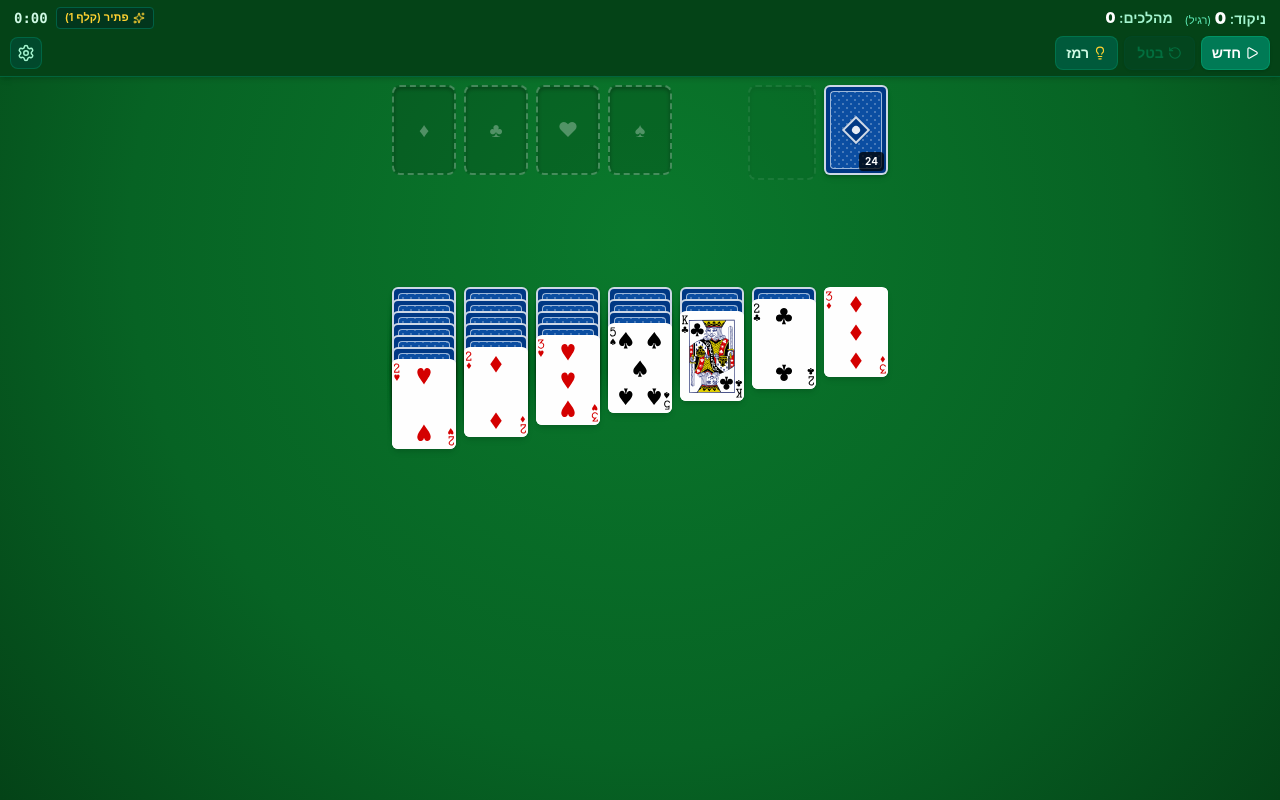
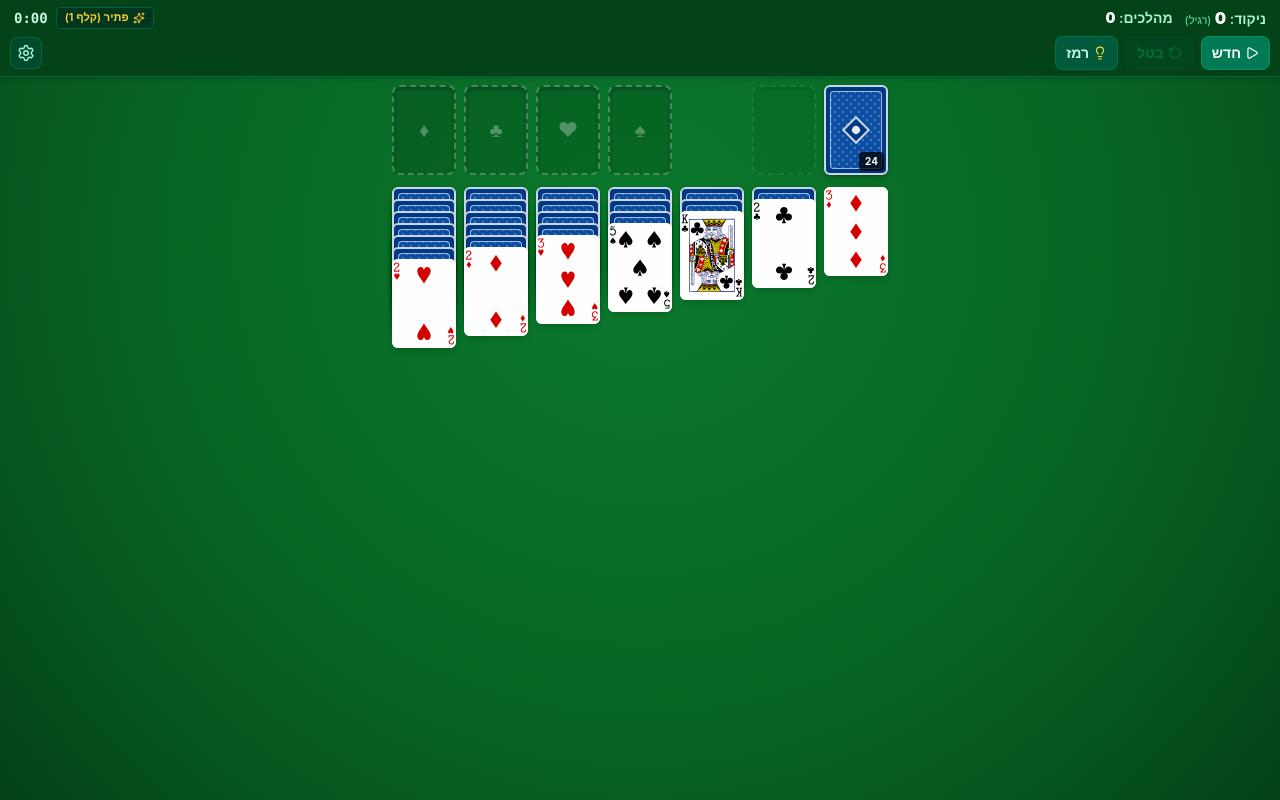
Before and after one commit to eliha96/solitaire-game, a React (Vite) app: page / in a window 1280 px wide. Built offline with nearby package versions, Linux system fonts and the light colour scheme.

Commit message:
Fix waste pile placement directly on marked slot next to stock, and accelerate auto-complete animation speed

```diff
--- a/src/components/GameBoard.tsx
+++ b/src/components/GameBoard.tsx
@@ -298,7 +298,7 @@ export const GameBoard: React.FC<GameBoardProps> = ({
       setFlyingCard(null);
       setIsFlyingGliding(false);
       onStateChange(next);
-    }, 220); // 220ms flight duration
+    }, 80); // 80ms flight duration for rapid, snappy finish
 
     return () => clearTimeout(timer);
   }, [flyingCard, isFlyingGliding, state, onStateChange]);
@@ -559,12 +559,16 @@ export const GameBoard: React.FC<GameBoardProps> = ({
           )}
         </div>
 
-        {/* Col 1 & 2: Waste Pile (Fanned when Draw 3 is active!) */}
-        <div className="col-span-2 relative aspect-[5/7] w-full">
-          {visibleWasteCards.length > 0 ? (
+        {/* Col 1: Waste Pile */}
+        <div className="col-span-1 relative aspect-[5/7] w-full">
+          {/* Base Marked Slot: ALWAYS rendered in Col 1 so the spot is permanently marked directly next to Stock */}
+          <div className="absolute inset-0 card-slot opacity-30 pointer-events-none" />
+
+          {visibleWasteCards.length > 0 &&
             visibleWasteCards.map((card, idx) => {
               const isTop = idx === visibleWasteCards.length - 1;
-              const leftOffset = state.settings.drawCount === 3 ? idx * 16 : 0;
+              // In Draw 3, fan successive cards towards the spacer column (Col 2, to the left)
+              const fanOffset = state.settings.drawCount === 3 ? idx * -14 : 0;
               const isBeingDragged =
                 dragState?.isDragging &&
                 dragState.source.pile === 'waste' &&
@@ -576,8 +580,10 @@ export const GameBoard: React.FC<GameBoardProps> = ({
                   style={{
                     position: 'absolute',
                     top: 0,
-                    left: `${leftOffset}px`,
-                    width: 'calc(50% - 2px)',
+                    right: 0,
+                    width: '100%',
+                    height: '100%',
+                    transform: `translateX(${fanOffset}px)`,
                     zIndex: idx + 1,
                   }}
                 >
@@ -597,11 +603,11 @@ export const GameBoard: React.FC<GameBoardProps> = ({
                   />
                 </div>
               );
-            })
-          ) : (
-            <div className="w-1/2 aspect-[5/7] card-slot opacity-30" />
-          )}
+            })}
         </div>
+
+        {/* Col 2: Empty Spacer Column between Waste and Foundations */}
+        <div className="col-span-1 pointer-events-none" />
 
         {/* Col 3-6: 4 Foundations */}
         {[0, 1, 2, 3].map((fIdx) => {
@@ -774,7 +780,7 @@ export const GameBoard: React.FC<GameBoardProps> = ({
             height: `${flyingCard.height}px`,
             zIndex: 9998,
             pointerEvents: 'none',
-            transition: isFlyingGliding ? 'all 0.22s cubic-bezier(0.25, 1, 0.5, 1)' : 'none',
+            transition: isFlyingGliding ? 'all 0.08s cubic-bezier(0.2, 0.9, 0.3, 1)' : 'none',
             filter: 'drop-shadow(0 10px 20px rgba(0,0,0,0.4))',
           }}
         >
```
